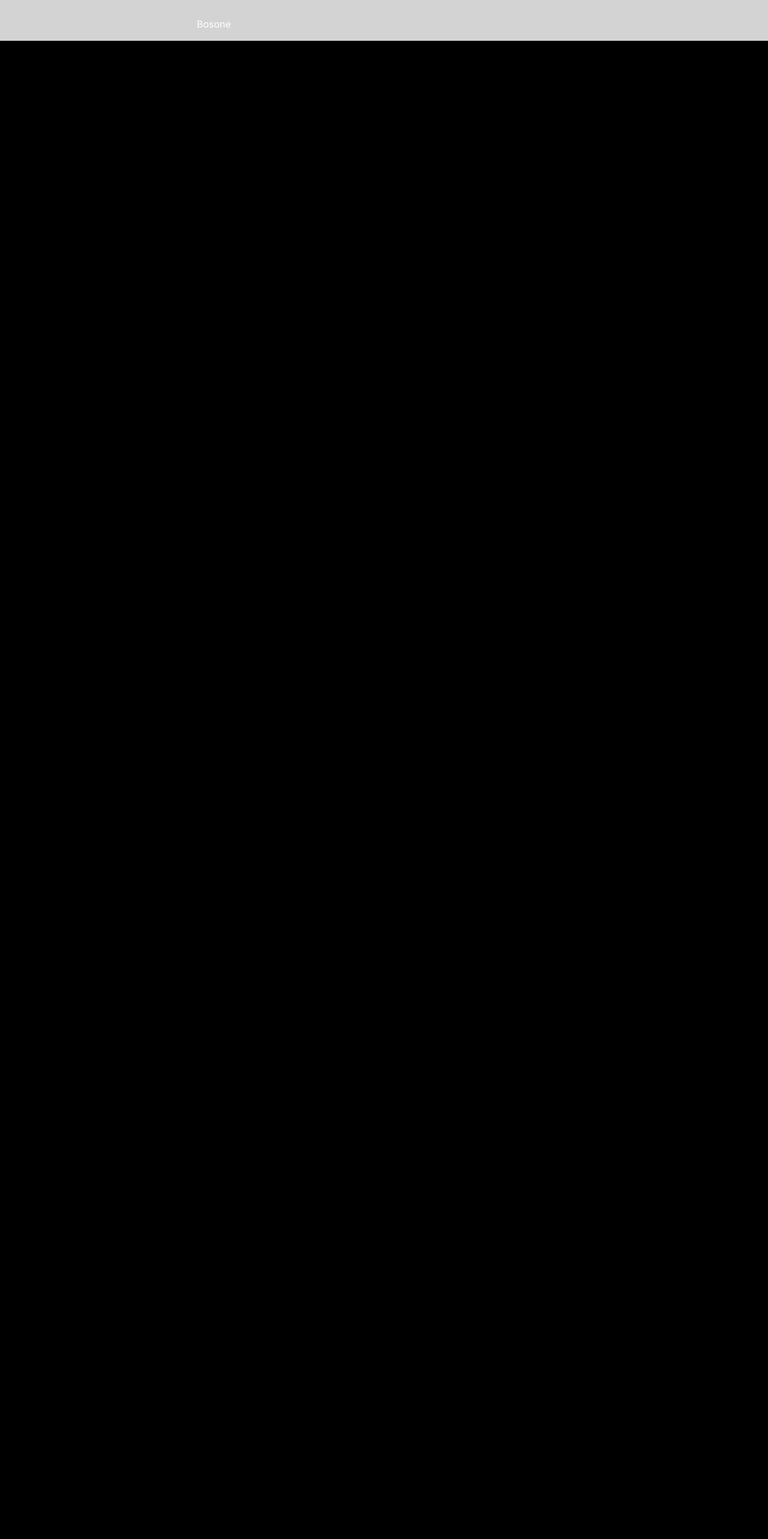
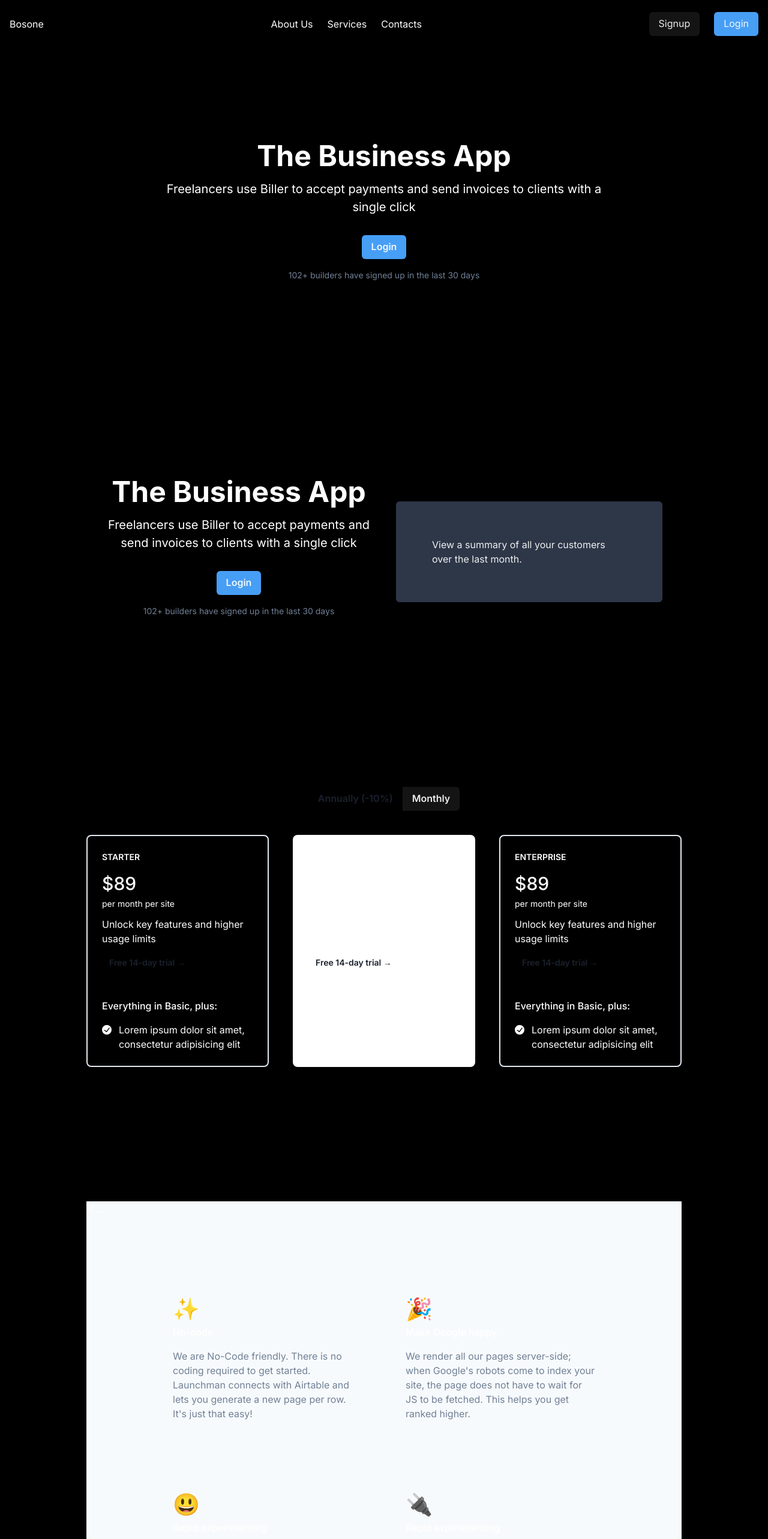
Before and after one commit to manjiribosone/websiteboson, a Next.js app: page / in a window 1280 px wide. Shown: the top 2566 px of the page at 60% size. Before the commit the page ends 800 px from the top, so only its background shows below. Built offline with nearby package versions, Linux system fonts and the light colour scheme.

Commit message:
new sections

```diff
--- /dev/null
+++ b/app/components/featureSection.tsx
@@ -0,0 +1,52 @@
+import {
+    Button,
+    Center,
+    Container,
+    Heading,
+    Text,
+    HStack,
+    Card,
+    CardHeader,
+    CardBody,
+    CardFooter
+  } from "@chakra-ui/react";
+  import { FunctionComponent } from "react";
+
+  interface FeatureSectionProps {}
+
+  export const FeatureSection: FunctionComponent<FeatureSectionProps> = () => {
+    return (
+      <Container maxW="container.lg">
+        <Center p={4} minHeight="70vh">
+          <HStack>
+            <Container maxW="container.md" textAlign="center">
+              <Heading size="2xl" mb={4} color="white">
+                The Business App
+              </Heading>
+
+              <Text fontSize="xl" color="white">
+                Freelancers use Biller to accept payments and send invoices to
+                clients with a single click
+              </Text>
+
+              <Button mt={8} bg='brand.100' _hover={{bg: 'brand.200'}} >Login</Button>
+
+
+              <Text my={4} fontSize="sm" color="gray.500">
+                102+ builders have signed up in the last 30 days
+              </Text>
+            </Container>
+            <Container>
+            <Card p={10}>
+              <CardBody>
+                 <Text>View a summary of all your customers over the last month.</Text>
+              </CardBody>
+            </Card>
+            </Container>
+          </HStack>
+        </Center>
+      </Container>
+    );
+  };
+
+  export default FeatureSection;
--- a/app/components/header/header.tsx
+++ b/app/components/header/header.tsx
@@ -1,4 +1,5 @@
 import { useState } from 'react'
+import theme from '@/app/theme/theme';
 
 import {
 	Flex, Box,
@@ -8,52 +9,45 @@ import {
 	MenuList,
 	MenuItem,
 	MenuDivider,
+    ButtonGroup,
+    ChakraProvider
 } from "@chakra-ui/react";
 
 
 const Nav = () => {
 
 	return (
-		<Box bg="lightgrey"
-			w="100%" h="100%" p={4}>
+      <ChakraProvider theme={theme}>
+        <div className="w-full h-20 sticky top-0">
+        <div className="container mx-auto px-4 h-full">
+          <div className="flex justify-between items-center h-full">
+            Bosone
+            <ul className="hidden md:flex gap-x-6 text-white">
+              <li>
+                <Link href="/about">
+                  <p>About Us</p>
+                </Link>
+              </li>
+              <li>
+                <Link href="/services">
+                  <p>Services</p>
+                </Link>
+              </li>
+              <li>
+                <Link href="/contacts">
+                  <p>Contacts</p>
+                </Link>
+              </li>
+            </ul>
+            <ButtonGroup spacing='6'>
+            <Button >Signup</Button>
+            <Button bg='brand.100' _hover={{bg: 'brand.200'}} >Login</Button>
+            </ButtonGroup>
+          </div>
+        </div>
+      </div>
+      </ChakraProvider>
+	);
 
-			<Flex mt='3' justifyContent="center">
-				<Flex
-					direction="row"
-					alignItems="left"
-					w={{ base: "90%", md: "70%", lg: "50%" }}>
-					<Menu>
-						<MenuButton>
-							<a href="https://www.geeksforgeeks.org/"
-								target="_blank">
-								Bosone
-							</a>
-						</MenuButton>
-						<MenuList>
-							<MenuItem as='a'
-								href='https://www.geeksforgeeks.org/'>
-								Home
-							</MenuItem>
-							<MenuItem as='a' href='#'>
-								About Us
-							</MenuItem>
-							<MenuItem as='a' href='#'>
-								Contact Us
-							</MenuItem>
-							<MenuDivider />
-							<MenuItem as='a' href=
-'https://www.geeksforgeeks.org/jobs?ref=ghm'>
-								Careers
-							</MenuItem>
-							<MenuItem as='a' href=
-'https://www.geeksforgeeks.org/courses/school-guide-course?'>
-								Our Courses
-							</MenuItem>
-						</MenuList>
-					</Menu>
-				</Flex>
-			</Flex>
-		</Box>
-	);
 };
 export default Nav;
--- /dev/null
+++ b/app/components/heroSection.tsx
@@ -0,0 +1,41 @@
+import {
+    Button,
+    Center,
+    Container,
+    Heading,
+    Text,
+    VStack,
+  } from "@chakra-ui/react";
+  import { FunctionComponent } from "react";
+
+  interface HeroSectionProps {}
+
+  export const HeroSection: FunctionComponent<HeroSectionProps> = () => {
+    return (
+      <Container maxW="container.lg">
+        <Center p={4} minHeight="70vh">
+          <VStack>
+            <Container maxW="container.md" textAlign="center">
+              <Heading size="2xl" mb={4} color="white">
+                The Business App
+              </Heading>
+
+              <Text fontSize="xl" color="white">
+                Freelancers use Biller to accept payments and send invoices to
+                clients with a single click
+              </Text>
+
+              <Button mt={8} bg='brand.100' _hover={{bg: 'brand.200'}} >Login</Button>
+
+
+              <Text my={4} fontSize="sm" color="gray.500">
+                102+ builders have signed up in the last 30 days
+              </Text>
+            </Container>
+          </VStack>
+        </Center>
+      </Container>
+    );
+  };
+
+  export default HeroSection;
--- /dev/null
+++ b/app/components/highlightsSection.tsx
@@ -0,0 +1,68 @@
+import {
+    Box,
+    Center,
+    Container,
+    Wrap,
+    WrapItem,
+    Text,
+    Image,
+    VStack,
+    SimpleGrid,
+  } from "@chakra-ui/react";
+  // ...
+
+  export interface HighlightType {
+    icon: string
+    title: string
+    description: string
+  }
+
+  const highlights: HighlightType[] = [
+        {
+          icon: '✨',
+          title: 'No-code',
+          description:
+            "We are No-Code friendly. There is no coding required to get started. Launchman connects with Airtable and lets you generate a new page per row. It's just that easy!",
+        },
+        {
+          icon: '🎉',
+          title: 'Make Google happy',
+          description:
+            "We render all our pages server-side; when Google's robots come to index your site, the page does not have to wait for JS to be fetched. This helps you get ranked higher.",
+        },
+        {
+          icon: '😃',
+          title: 'Rapid experimenting',
+          description:
+            "You don't have to wait hours to update your hard-coded landing pages. Figure out what resonates with your customers the most and update the copy in seconds",
+        },
+        {
+          icon: '🔌',
+          title: 'Rapid experimenting',
+          description:
+            "You don't have to wait hours to update your hard-coded landing pages. Figure out what resonates with your customers the most and update the copy in seconds",
+        },
+      ]
+
+  export const HighlightSection = () => {
+    return (
+      <Box bg="gray.50">
+        // ...
+       <Container maxW="container.md" centerContent py={[8, 28]}>
+            <SimpleGrid spacingX={10} spacingY={20} minChildWidth="300px">
+              {highlights.map(({ title, description, icon }, i: number) => (
+                <Box p={4} rounded="md" key={`highlight_${i}`}>
+                  <Text fontSize="4xl">{icon}</Text>
+
+                  <Text fontWeight={500}>{title}</Text>
+
+                  <Text color="gray.500" mt={4}>
+                    {description}
+                  </Text>
+                </Box>
+              ))}
+            </SimpleGrid>
+          </Container>
+      </Box>
+    );
+  };
--- /dev/null
+++ b/app/components/pricingSection.tsx
@@ -0,0 +1,126 @@
+import { CheckCircleIcon } from '@chakra-ui/icons'
+import {
+  Box,
+  Button,
+  ButtonGroup,
+  HStack,
+  List,
+  ListIcon,
+  ListItem,
+  SimpleGrid,
+  Text,
+  VStack,
+} from '@chakra-ui/react'
+import { FunctionComponent, useState } from 'react'
+
+interface PricingBoxProps {
+  pro: boolean
+  name: string
+  isBilledAnnually: boolean
+}
+
+export const PricingBox: FunctionComponent<PricingBoxProps> = ({
+  pro,
+  name,
+  isBilledAnnually,
+}: PricingBoxProps) => {
+  return (
+    <Box
+      boxShadow="sm"
+      p={6}
+      rounded="lg"
+      bg={pro ? 'white' : 'white'}
+      borderColor={pro ? 'brand.500' : 'gray.200'}
+      backgroundColor={pro ? 'brand.50' : 'black'}
+      borderWidth={2}
+    >
+      <VStack spacing={3} align="flex-start">
+        <Text fontWeight={600} casing="uppercase" fontSize="sm">
+          {name}
+        </Text>
+        <Box w="full">
+          {isBilledAnnually ? (
+            <Text fontSize="3xl" fontWeight="medium">
+              $89
+            </Text>
+          ) : (
+            <Text fontSize="3xl" fontWeight="medium">
+              $99
+            </Text>
+          )}
+          <Text fontSize="sm">per month per site</Text>
+        </Box>
+
+        <Text>Unlock key features and higher usage limits</Text>
+        <VStack>
+          <Button size="sm" colorScheme="brand">
+            Free 14-day trial →
+          </Button>
+        </VStack>
+
+        <VStack pt={8} spacing={4} align="flex-start">
+          <Text fontWeight="medium">Everything in Basic, plus:</Text>
+          <List spacing={3}>
+            <ListItem>
+              <HStack align="flex-start" spacing={1}>
+                <ListIcon as={CheckCircleIcon} color="brand.500" mt={1} />
+                <Text>
+                  Lorem ipsum dolor sit amet, consectetur adipisicing elit
+                </Text>
+              </HStack>
+            </ListItem>
+          </List>
+        </VStack>
+      </VStack>
+    </Box>
+  )
+}
+
+interface PricingSectionProps {}
+
+export const PricingSection: FunctionComponent<PricingSectionProps> = () => {
+  const [isBilledAnnually, setIsBilledAnnually] = useState<boolean>(true)
+  return (
+    <VStack spacing={10} align="center">
+      <ButtonGroup isAttached>
+        <Button
+          onClick={() => {
+            setIsBilledAnnually(true)
+          }}
+          colorScheme={isBilledAnnually ? 'brand' : 'gray'}
+        >
+          Annually (-10%)
+        </Button>
+
+        <Button
+          onClick={() => {
+            setIsBilledAnnually(false)
+          }}
+          colorScheme={isBilledAnnually ? 'gray' : 'brand'}
+        >
+          Monthly
+        </Button>
+      </ButtonGroup>
+
+      <SimpleGrid columns={[1, null, 3]} spacing={10}>
+        <PricingBox
+          pro={false}
+          name="Starter"
+          isBilledAnnually={isBilledAnnually}
+        />
+
+        <PricingBox
+          pro={true}
+          name="Creator"
+          isBilledAnnually={isBilledAnnually}
+        />
+
+        <PricingBox
+          pro={false}
+          name="Enterprise"
+          isBilledAnnually={isBilledAnnually}
+        />
+      </SimpleGrid>
+    </VStack>
+  )
+}
--- a/app/page.tsx
+++ b/app/page.tsx
@@ -1,6 +1,7 @@
 "use client"
 import * as React from 'react'
 import {
+  Container,
   ChakraProvider,
   Button,
   extendTheme,
@@ -13,6 +14,12 @@ import {
 import Image from "next/image";
 import { color } from 'framer-motion';
 import Nav from './components/header/header';
+import { HeroSection } from './components/heroSection';
+import { FeatureSection } from './components/featureSection';
+import { PricingBox, PricingSection } from './components/pricingSection';
+import { HighlightSection } from './components/highlightsSection';
+
+
 
 const config: ThemeConfig = {
   initialColorMode: 'dark',
@@ -30,7 +37,7 @@ const theme = extendTheme({
   },
   colors: {
     brand: {
-      100: "#f7fafc",
+      100: "#479ef5",
     },
   },
 })
@@ -40,6 +47,15 @@ export default function Home() {
   return (
     <ChakraProvider theme={theme}>
       <Nav></Nav>
+      <HeroSection></HeroSection>
+      <FeatureSection></FeatureSection>
+      <Container py={28} maxW="container.lg" w="full" id="pricing">
+          <PricingSection />
+        </Container>
+        <Container py={28} maxW="container.lg" w="full" id="highlights">
+          <HighlightSection></HighlightSection>
+        </Container>
+
     </ChakraProvider>
   );
 }
--- /dev/null
+++ b/app/theme/theme.tsx
@@ -0,0 +1,49 @@
+"use client"
+import * as React from 'react'
+import {
+  ChakraProvider,
+  Button,
+  extendTheme,
+  DarkMode,
+  ThemeConfig,
+ } from '@chakra-ui/react'
+ import type { StyleFunctionProps } from '@chakra-ui/styled-system'
+
+
+import Image from "next/image";
+import { color } from 'framer-motion';
+
+const config: ThemeConfig = {
+  initialColorMode: 'dark',
+  useSystemColorMode: false,
+}
+const theme = extendTheme({
+  config,
+  components: {
+    Button: {
+      baseStyle: {
+        fontWeight: 'regular'
+      },
+      defalutProps: {
+        size: 'md',
+        colorScheme: 'blue',
+      },
+    },
+  },
+  styles: {
+    global : {
+      body: {
+        bg: 'black',
+        color: 'white',
+      },
+    },
+  },
+  colors: {
+    brand: {
+      100: '#479ef5',
+      200: 'green',
+    },
+  }
+})
+
+export default theme;
--- a/package.json
+++ b/package.json
@@ -9,6 +9,7 @@
     "lint": "next lint"
   },
   "dependencies": {
+    "@chakra-ui/icons": "^2.1.1",
     "@chakra-ui/react": "^2.8.2",
     "@emotion/react": "^11.11.4",
     "@emotion/styled": "^11.11.5",
```
Also changed, not shown: app/components/header/Header.module.css (added), 1 other file (tests, documents, lock files or other folders).
